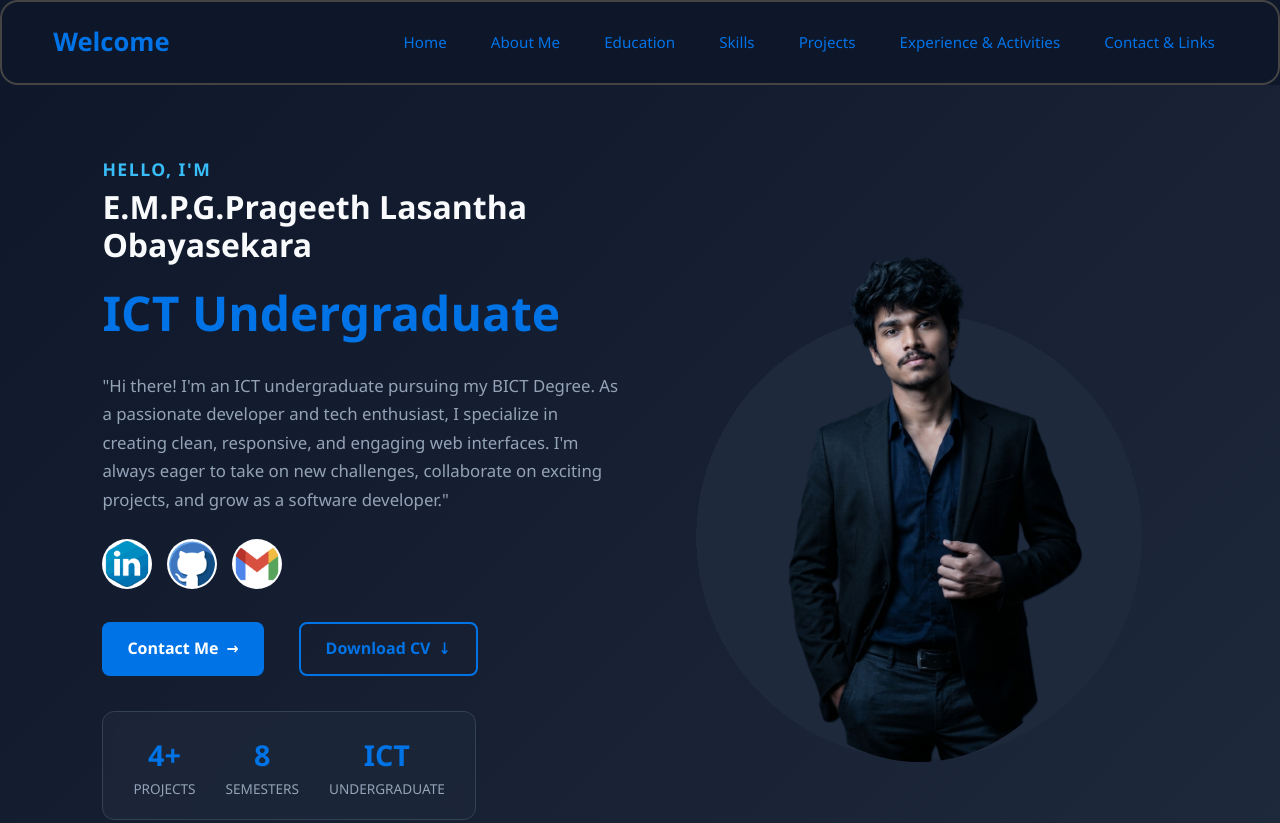
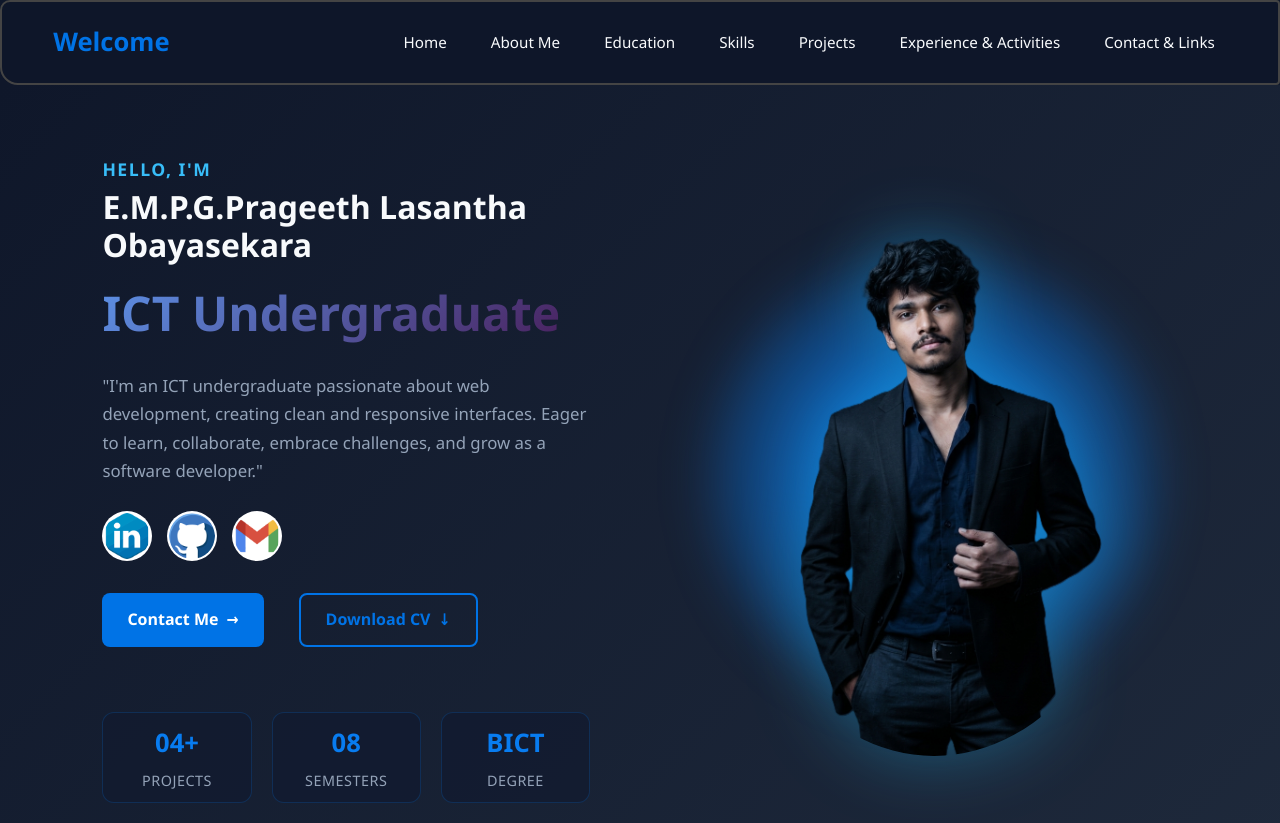
Before and after one commit to PLObayasekara/Personal-Portfolio, a plain HTML site: page CodeFiles/index.html in a window 1280 px wide. Shown: the top 823 px of the page. Drawn offline with Linux system fonts and the light colour scheme.

Commit message:
updated Nov18

```diff
--- a/CodeFiles/index.html
+++ b/CodeFiles/index.html
@@ -34,11 +34,8 @@
                 <p>Hello, I'm</p>
                 <p>E.M.P.G.Prageeth Lasantha Obayasekara</p>
                 <h1>ICT Undergraduate</h1>
-                <p>"Hi there! I'm an ICT undergraduate pursuing my BICT Degree.
-                    As a passionate developer and tech enthusiast,
-                    I specialize in creating clean, responsive,
-                    and engaging web interfaces. I'm always eager to take on new challenges,
-                    collaborate on exciting projects, and grow as a software developer."
+                <p>"I'm an ICT undergraduate passionate about web development, creating clean and responsive interfaces.
+                    Eager to learn, collaborate, embrace challenges, and grow as a software developer."
                 </p>
 
                 <div>
@@ -61,20 +58,18 @@
                     <a href="Other_Files/CV.pdf" download>Download CV<span aria-hidden="true">↓</span></a>
                 </div>
 
-                <div>
-                    <div>
-                        <strong>4+</strong>
-                        <span>Projects</span>
+                <div class="stats-container">
+                    <div class="stat-card">
+                        <h3>04+</h3>
+                        <p>Projects</p>
                     </div>
-
-                    <div>
-                        <strong>8</strong>
-                        <span>Semesters</span>
+                    <div class="stat-card">
+                        <h3>08</h3>
+                        <p>Semesters</p>
                     </div>
-
-                    <div>
-                        <strong>ICT</strong>
-                        <span>Undergraduate</span>
+                    <div class="stat-card">
+                        <h3>BICT</h3>
+                        <p>Degree</p>
                     </div>
                 </div>
             </div>
--- a/CodeFiles/style.css
+++ b/CodeFiles/style.css
@@ -87,7 +87,7 @@ header {
     backdrop-filter: blur(10px);
     border-bottom: 1px solid var(--border-color);
     border: 2px solid#444;
-    border-radius: 18px;
+    border-radius: 10px 4px 4px 18px;
 }
 
 header h2{
@@ -114,13 +114,12 @@ header nav ul li a{
     border-radius: 6px;
     transition: all 0.3s ease;
 
-    color: #0073e6;
     background-color: rgba(0,0,0,0);
     border-radius: 6px;
 }
 
 header nav ul li a:hover{
-    color: red;
+    color: #0073e6;
     background-color: rgba(0, 115, 230, 0.1);
 }
 
@@ -163,7 +162,7 @@ section h2 strong {
     display: flex;
     align-items: center;
     justify-content: space-between;
-    gap: 40px;
+    gap: 100px;
     background: linear-gradient(135deg, #0f172a 0%, #1e293b 100%);
 }
 
@@ -194,6 +193,12 @@ section h2 strong {
     color: #0073e6;
     margin-bottom: 20px;
     font-weight: 800;
+
+    background: linear-gradient(135deg, #5d92e7 0%, #49205d 100%);
+    -webkit-background-clip: text;
+    -webkit-text-fill-color: transparent;
+    background-clip: text;
+    color: transparent;
 }
 
 #home > div:first-child > p:nth-of-type(3) {
@@ -264,14 +269,49 @@ section h2 strong {
 }
 
 /* Stats Counter Box */
-#home div:nth-of-type(1) > div:nth-of-type(3) {
-    display: flex;
-    gap: 30px;
-    background-color: rgba(30, 41, 59, 0.7);
-    padding: 20px 30px;
-    border-radius: 12px;
-    border: 1px solid #334155;
-    backdrop-filter: blur(5px);
+.stats-container {
+  display: flex;
+  gap: 20px;
+  width: 100%;
+  max-width: 600px;
+  margin-top: 30px;
+}
+
+.stat-card {
+  flex: 1; /* Makes all three cards equal-sized */
+  background: rgba(18, 27, 48, 0.7);
+  border: 1px solid rgba(8, 124, 240, 0.2);
+  border-radius: 12px;
+  padding: 10px 10px;
+  text-align: center;
+  transition: transform 0.3s ease, border-color 0.3s ease;
+}
+
+.stat-card:hover {
+  transform: translateY(-4px);
+  border-color: rgba(8, 124, 240, 0.6);
+}
+
+.stat-card h3 {
+  color: #087cf0;
+  font-size: 1.6rem;
+  font-weight: 700;
+  margin-bottom: 5px;
+}
+
+.stat-card p {
+  color: #94a3b8;
+  font-size: 0.9rem;
+  font-weight: 500;
+  text-transform: uppercase;
+  letter-spacing: 0.5px;
+}
+
+/* Responsive adjustment for smaller screens */
+@media (max-width: 768px) {
+  .stats-container {
+    flex-direction: column;
+  }
 }
 
 #home div:nth-of-type(1) > div:nth-of-type(3) > div {
@@ -297,35 +337,63 @@ section h2 strong {
     flex: 1;
     display: flex;
     justify-content: center;
-    align-items: end;
+    align-items: center;
 }
 
 .profile {
     min-height: 490px;
-    display: grid;
+    display: flex;
     place-items: center;
     position: relative;
+    justify-content: center;
+    align-items: center;
+
 }
 
 .profile-portrait {
-    width: min(450px, 100%); aspect-ratio: 1; border-radius: 50%;
-    background: radial-gradient(circle, #1e293b 0 55%, #1e293b 50% 70%, transparent 70%);
+    width: min(450px, 100%);
+    aspect-ratio: 1;
+    border-radius: 50%;
+       background: radial-gradient(
+        circle,
+        rgba(34, 197, 253, 0.9) 0%,
+        rgba(8, 124, 240, 0.75) 30%,
+        rgba(8, 124, 240, 0.4) 55%,
+        rgba(8, 124, 240, 0.15) 75%,
+        transparent 100%
+    );
     position: absolute;
+    display: flex;
+    justify-content: center;
+    align-items: center;
+    filter: blur(25px);
+    z-index: 1;
+
 }
 
 .portrait-placeholder {
-    width: min(450px, 78%); aspect-ratio: 3 / 4; position: relative; z-index: 1;
-    display: flex; flex-direction: column; align-items: center; justify-content: center;
-    color: #aaa; text-align: center;
+    width: min(450px, 100%);
+    position: relative;
+    z-index: 2;
+    display: flex;
+    align-items: center;
+    justify-content: center;
 }
 
 .profile-image {
     position: relative;
-    width: 100%;
-    height: 100%;
-    object-fit: cover;
+    width: 420px;
+    height: auto;
+    object-fit: contain;
     border-radius: 50%; /* Optional: removes hard square edges if the image isn't pre-cropped */
-    z-index: 2;
+    z-index: 3;
+    max-width: 100%;
+    filter: drop-shadow(0 0 35px rgba(34, 197, 253, 0.35));
+    transition: all 0.4s ease;
+}
+
+.profile-image:hover {
+    transform: scale(1.04);
 }
 
 /* ==========================================
```
